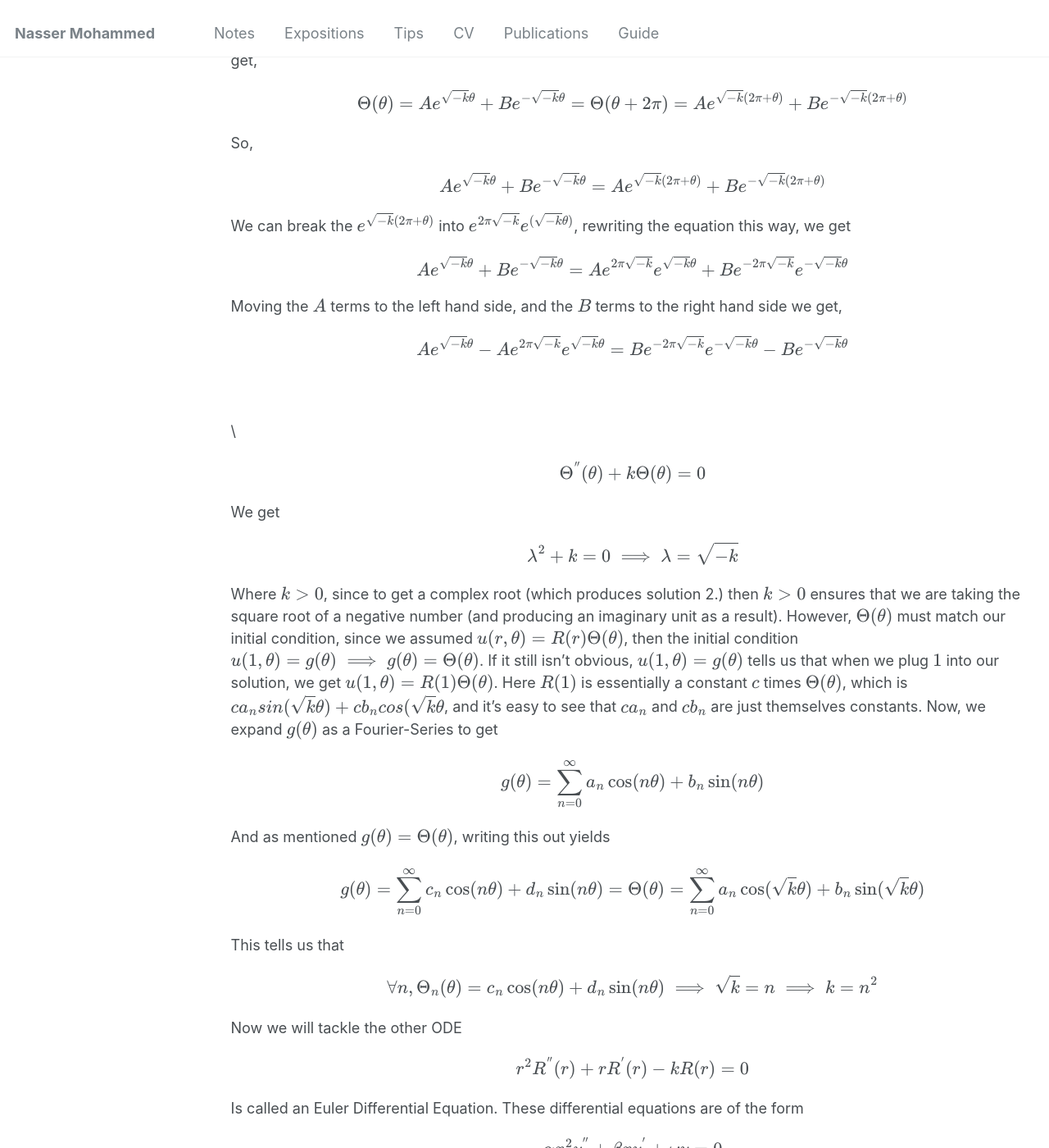
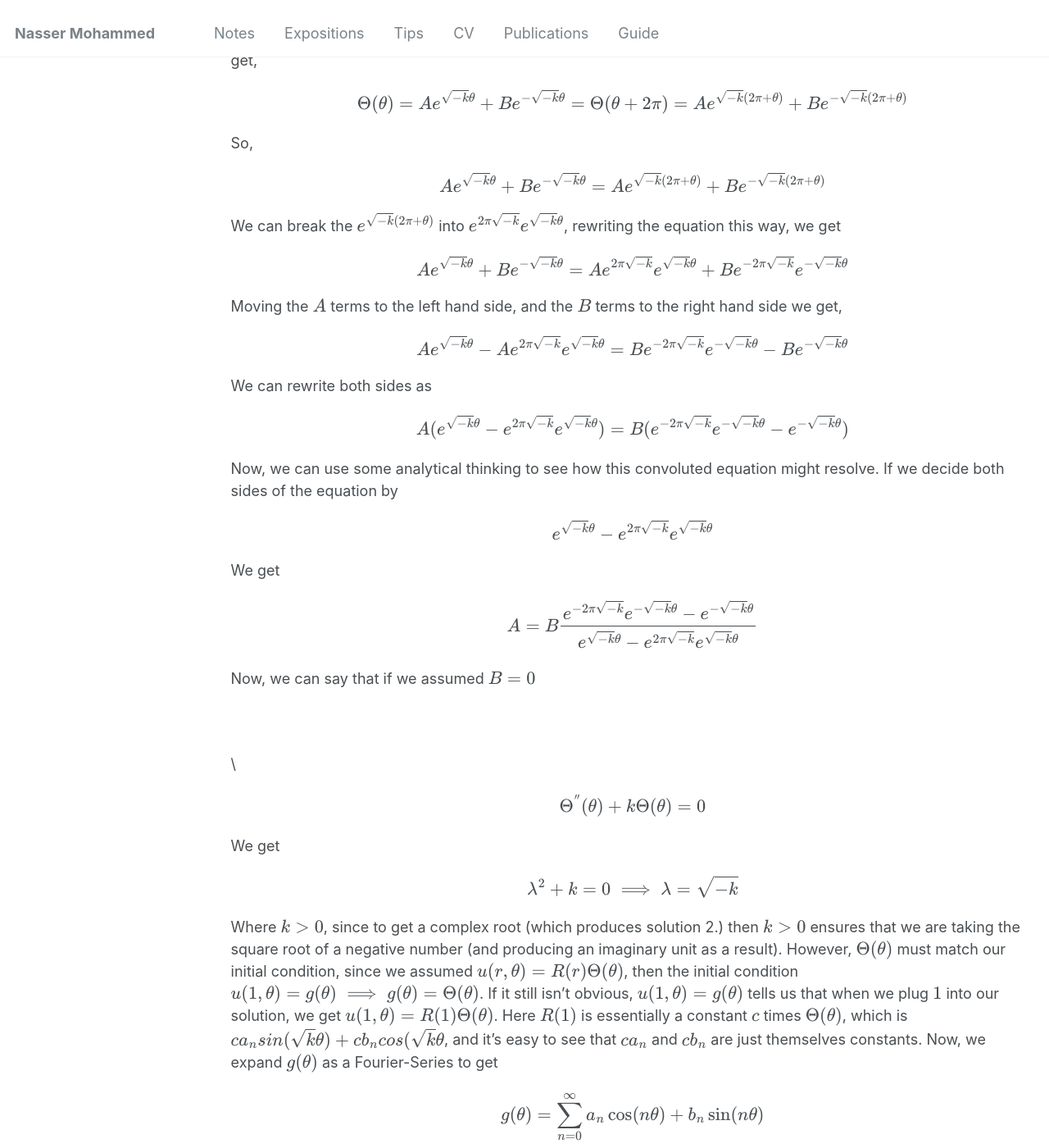
Before and after one commit to Nasser-Mohammed/Nasser-Mohammed.github.io, a Jekyll site: the page built from _pages/notes/pde/laplaceequation.md, in a window 1280 px wide and 1400 px high, scrolled down 4783 px. Shown: the whole window at 82% size. Built offline with Jekyll 4.4.1, drawn with Linux system fonts in a browser that asks for light colours.

Commit message:
Update laplaceequation.md

```diff
--- a/_pages/notes/pde/laplaceequation.md
+++ b/_pages/notes/pde/laplaceequation.md
@@ -90,11 +90,17 @@ Now, as mentioned we need this to be \\(2\pi\\)-periodic \\(\implies \Theta (\th
 \\[\Theta (\theta) = Ae^{\sqrt{-k} \theta} + Be^{-\sqrt{-k} \theta} = \Theta (\theta + 2\pi) = Ae^{\sqrt{-k}(2\pi + \theta)} + Be^{-\sqrt{-k}(2\pi + \theta)}\\]
 So,
 \\[Ae^{\sqrt{-k} \theta} + Be^{-\sqrt{-k} \theta} = Ae^{\sqrt{-k}(2\pi + \theta)} + Be^{-\sqrt{-k}(2\pi + \theta)}\\]
-We can break the \\(e^{\sqrt{-k}(2\pi + \theta)}\\) into \\(e^{2\pi \sqrt{-k}}e^{(\sqrt{-k} \theta)}\\), rewriting the equation this way, we get
+We can break the \\(e^{\sqrt{-k}(2\pi + \theta)}\\) into \\(e^{2\pi \sqrt{-k}}e^{\sqrt{-k} \theta}\\), rewriting the equation this way, we get
 \\[Ae^{\sqrt{-k} \theta} + Be^{-\sqrt{-k} \theta} = Ae^{2\pi \sqrt{-k}}e^{\sqrt{-k} \theta} + Be^{-2\pi \sqrt{-k}}e^{-\sqrt{-k} \theta}\\]
 Moving the \\(A\\) terms to the left hand side, and the \\(B\\) terms to the right hand side we get,
 \\[Ae^{\sqrt{-k} \theta} - Ae^{2\pi \sqrt{-k}}e^{\sqrt{-k} \theta}  = Be^{-2\pi \sqrt{-k}}e^{-\sqrt{-k} \theta} - Be^{-\sqrt{-k} \theta}\\]
-
+We can rewrite both sides as
+\\[A(e^{\sqrt{-k} \theta} - e^{2\pi \sqrt{-k}}e^{\sqrt{-k} \theta})  = B(e^{-2\pi \sqrt{-k}}e^{-\sqrt{-k} \theta} - e^{-\sqrt{-k} \theta})\\]
+Now, we can use some analytical thinking to see how this convoluted equation might resolve. If we decide both sides of the equation by
+\\[e^{\sqrt{-k} \theta} - e^{2\pi \sqrt{-k}}e^{\sqrt{-k} \theta}\\]
+We get
+\\[A = B \frac{e^{-2\pi \sqrt{-k}}e^{-\sqrt{-k} \theta} - e^{-\sqrt{-k} \theta}}{e^{\sqrt{-k} \theta} - e^{2\pi \sqrt{-k}}e^{\sqrt{-k} \theta}}\\]
+Now, we can say that if we assumed \\(B = 0\\)
 
 \\
 \\
```
